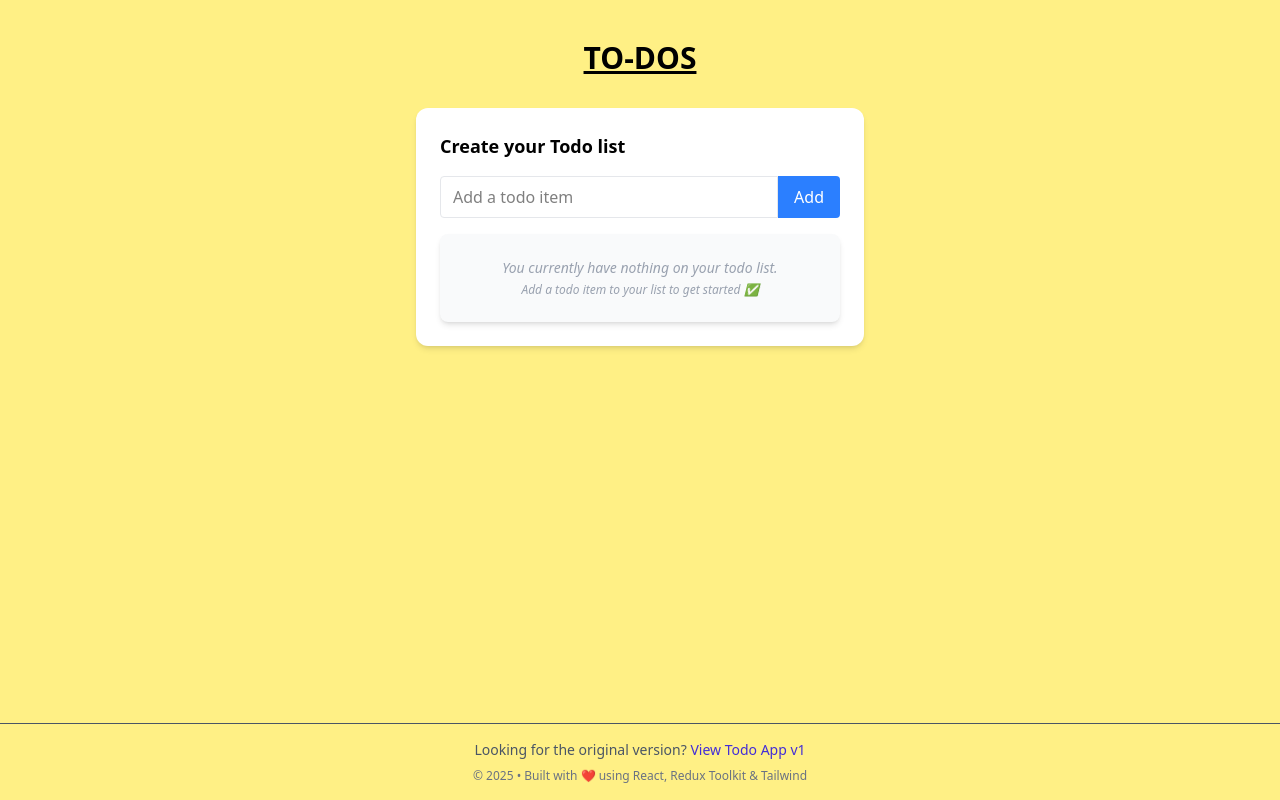
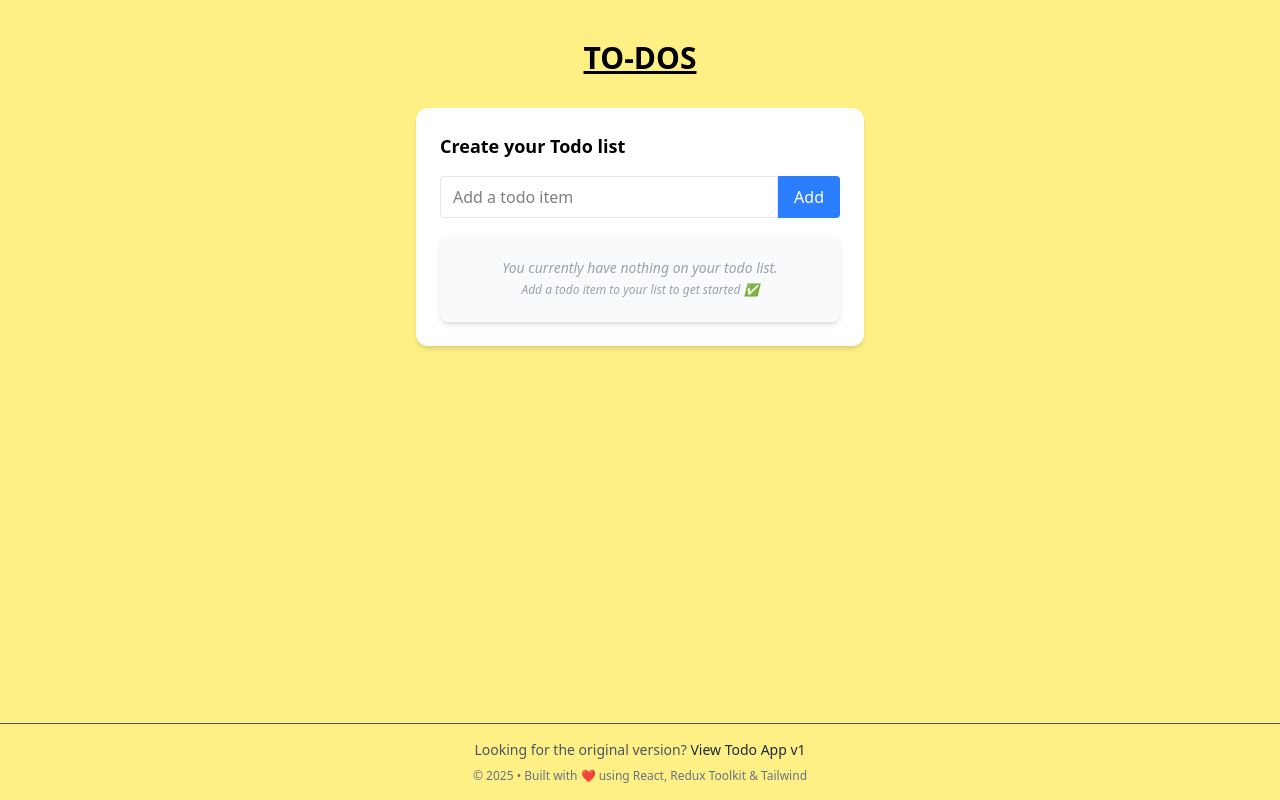
Before and after one commit to ifechiglory/to-do, a React (Vite) app: page / in a window 1280 px wide. Built offline with nearby package versions, Linux system fonts and the light colour scheme.

Commit message:
update app to reference v1

```diff
--- a/src/components/Footer.jsx
+++ b/src/components/Footer.jsx
@@ -4,10 +4,10 @@ export default function Footer() {
       <p>
         Looking for the original version?{" "}
         <a
-          href="https://github.com/ifechiglory/Todo-list"
+          href="https://ifechiglory.github.io/Todo-list/"
           target="_blank"
           rel="noopener noreferrer"
-          className="text-indigo-700 hover:underline"
+          className="text-gray-800 hover:underline"
         >
           View Todo App v1
         </a>
```
